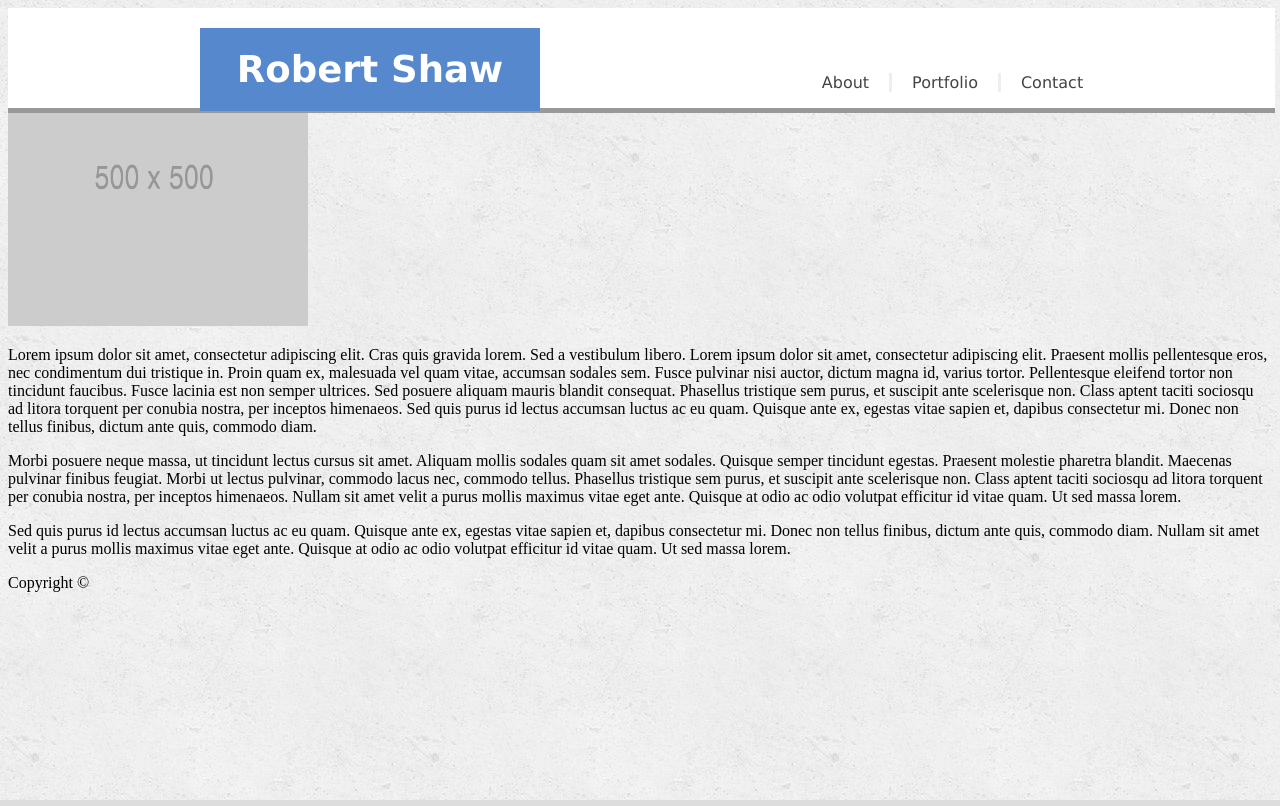
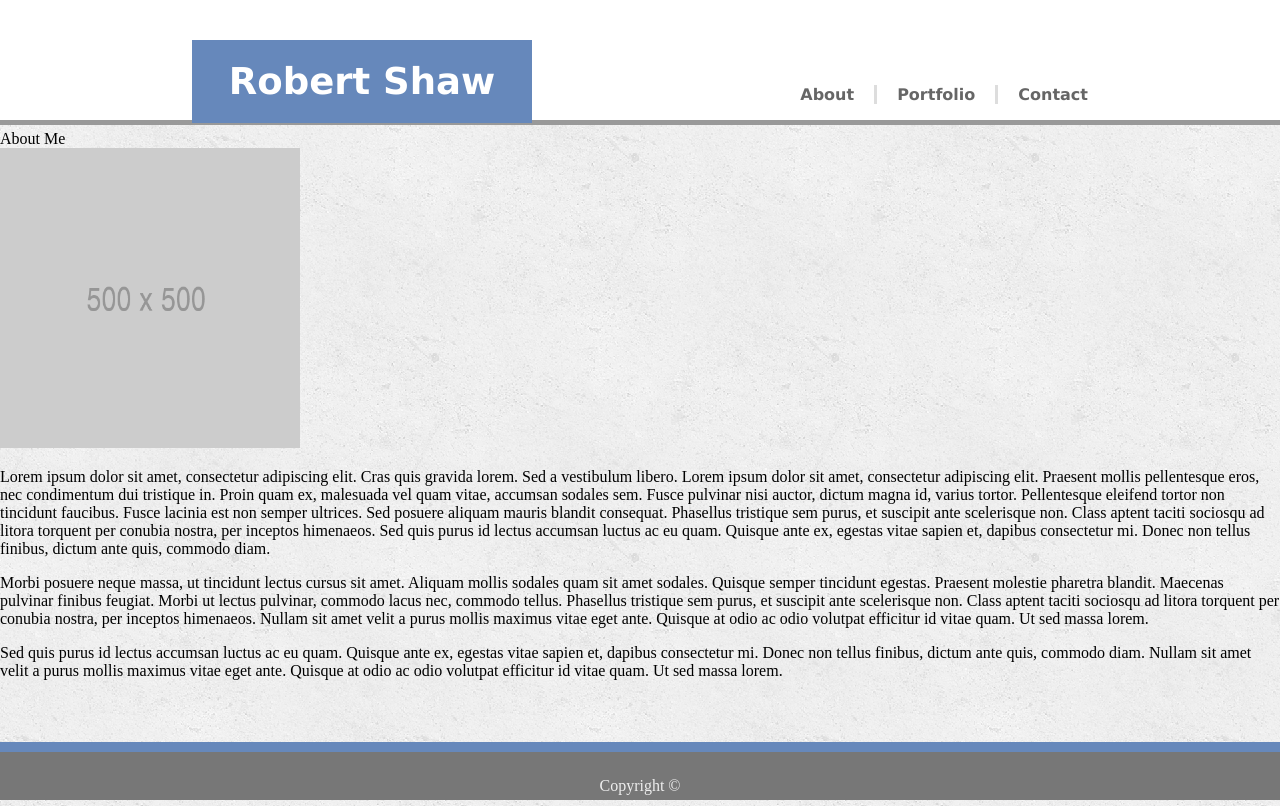
Before and after one commit to robertshaw87/Basic-Portfolio, a plain HTML site: page index.html in a window 1280 px wide. Drawn offline with Linux system fonts and the light colour scheme.

Commit message:
complete sticky header and footer in style.css

```diff
--- a/assets/css/style.css
+++ b/assets/css/style.css
@@ -1,66 +1,99 @@
 body {
+    /*margin and padding here to remove gap around edges*/
+    margin: 0px;
+    padding: 0px;
     background-color:#ddd;
     background-image: url("../images/background.png");
     background-repeat: repeat;
 }
 
+/*removes underlining and color change on links*/
 a:link {
     text-decoration: none;
-    color: #444;
+    color: #666;
 }
+
+/*removes underlining and color change on visited links*/
 a:visited {
     text-decoration: none;
-    color:#444;
+    color:#666;
 }
 a:active {color: #58c;}
 
+/*sticky header wrapper*/
 header {
-    height: 100px;
-    width: 69%;
+    left: 0;
+    top: 0;
+    position: fixed;
+    margin: 0;
+    height: 120px;
+    width: 70%;
     padding-left: 15%;
     padding-right: 15%;
-    background-color: white;
+    background-color: #fff;
     border-bottom-style: solid;
     border-width: 5px;
     border-color: #999;
-    position: fixed;
+
 }
 
 #name-tag {
     width: 300px;
-    background-color: #58c;
-    color: white;
+    background-color: #68b;
+    color: #fff;
     float: left;
     text-align: center;
     font-family: Verdana, Geneva, Tahoma, sans-serif;
     font-size: 37px;
     font-weight: bold;
     padding: 20px;
-    margin-top: 20px;
+    margin-top: 40px;
 }
 
 .header-links {
-    margin-top: 65px;
+    margin-top: 85px;
     float: right;
-    color: #444;
+    color: #666;
     padding-left: 20px;
     padding-right: 20px;
     text-align: right;
     font-family: Verdana, Geneva, Tahoma, sans-serif;
+    font-weight: bold;
 }
 
 #header-contact {
     padding-right: 0px;
     border-left-style: solid;
-    border-left-color: #eee;
+    border-left-color: #ddd;
 }
 
 #header-about {
     padding-left: 0px;
     border-right-style: solid;
-    border-right-color: #eee;
+    border-right-color: #ddd;
 }
 
+/* padding to the main body of the article in order to keep
+    content out of header and footer*/
 article {
+    padding-top: 130px;
+    padding-bottom: 110px;
     clear:both;
 }
+
+/* Sticky Footer */
+footer {
+    clear:both;
+    left: 0;
+    bottom: 0;
+    position: fixed;
+    width: 100%;
+    background-color: #777;
+    border-top-style: solid;
+    border-width: 10px;
+    border-color: #68b;
+    padding-top: 25px;
+    padding-bottom: 5px;
+    color: #eee;
+    text-align: center;
+}
```
